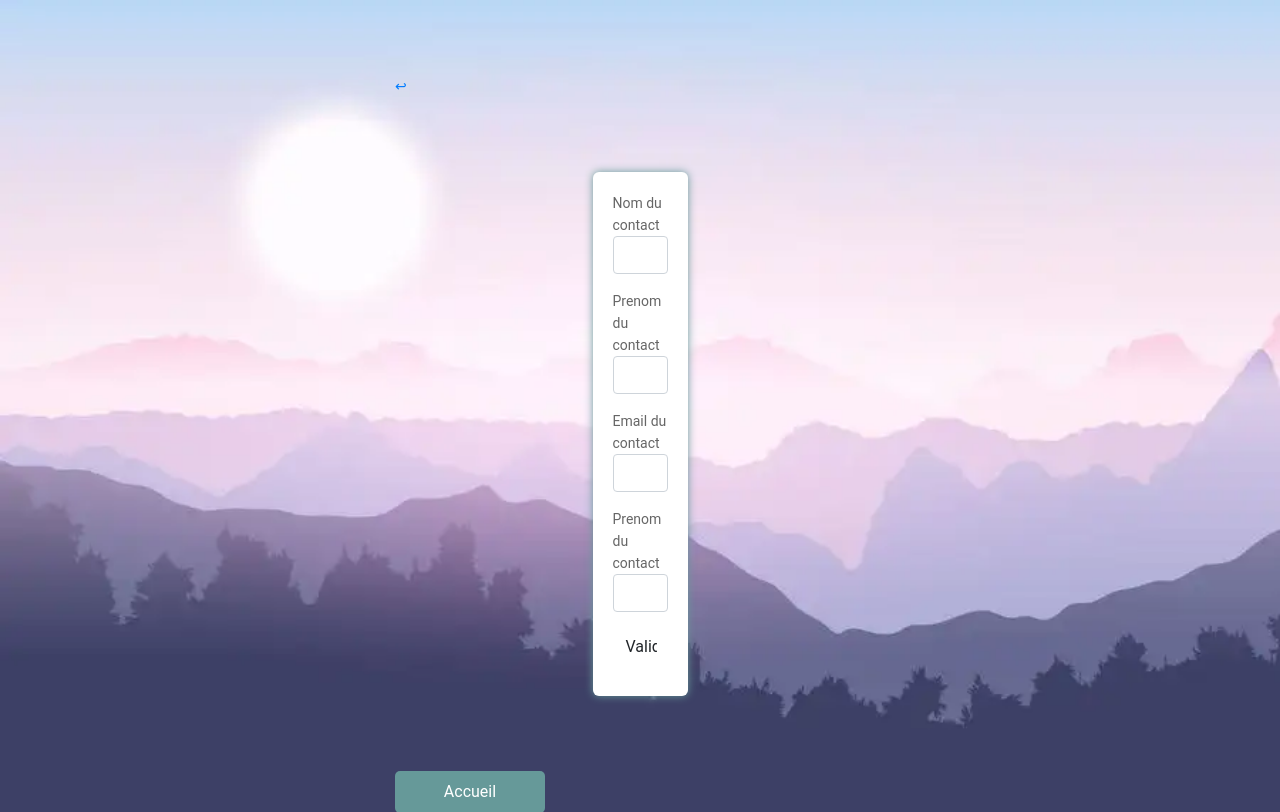
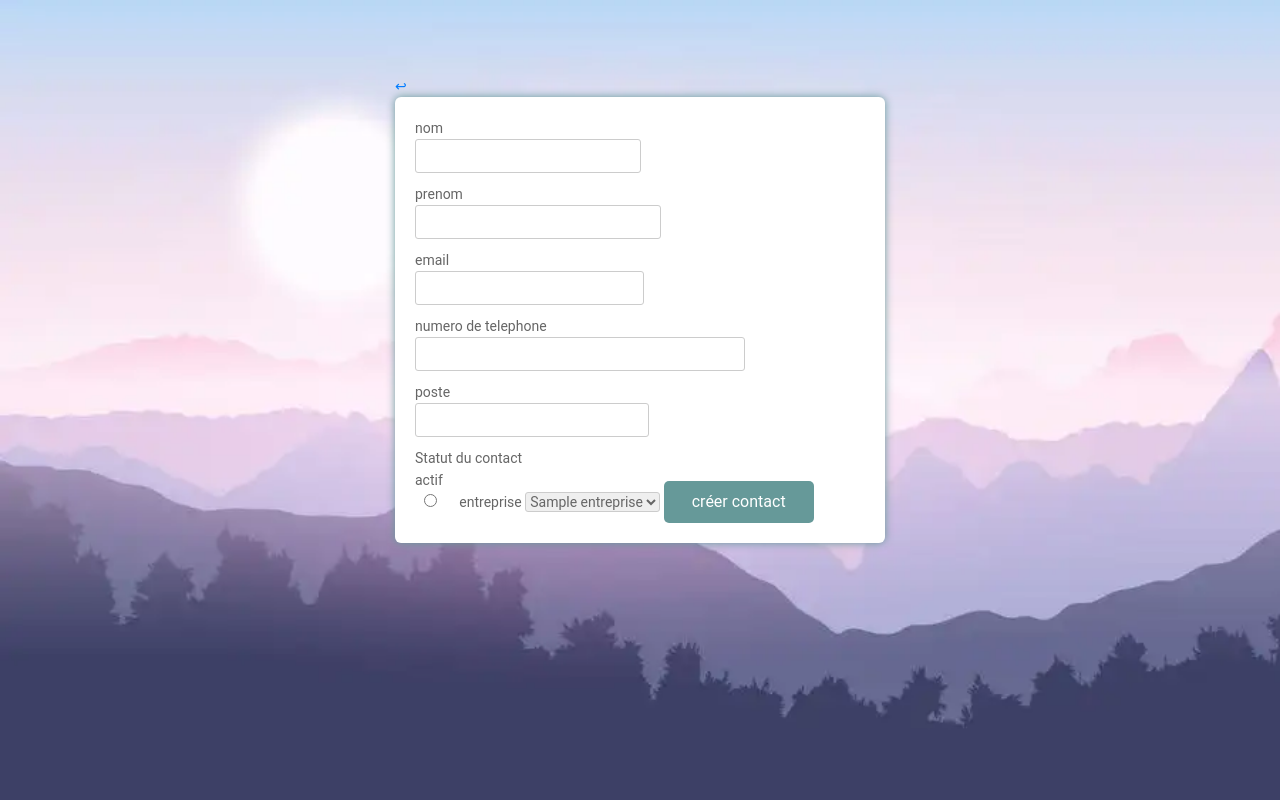
Before and after one commit to Spyroxa/Projet-Transversal-TPRE215, a Flask app: page /ajout-contact in a window 1280 px wide. Shown: the top 812 px of the page. Run offline with Flask 2, Linux system fonts and the light colour scheme; tables that the repository leaves empty hold one stand-in row (values such as "Sample post"); some libraries are stand-ins or nearby versions.

Commit message:
ajout formulaire de contact

```diff
--- a/main.py
+++ b/main.py
@@ -69,22 +69,46 @@
         return render_template('login.html', form=form)
 
 
+    def stringer(tuple):
+        return str(tuple).strip("(),")
+
+
+    def getidentreprise(nom):
+        tab: tuple = (nom,)
+        sql = "SELECT identreprise FROM entreprise WHERE nom = %s;"
+        reponse = db.query(sql, tab)
+        identreprise = reponse[0]
+        return stringer(identreprise)
+
     @app.route('/ajout-contact', methods=['GET', 'POST'])
     def ajoutContact():
-        form = FormulaireCreationContact()
-        if form.validate_on_submit():
-            params: tuple = (
-                form.nom.data, form.numSiret.data, form.adressePostale.data,
-                form.codePostal.data, form.ville.data,
-                form.description.data, form.url.data)
+        sql = "SELECT nom FROM entreprise"
+        db.query(sql, )
+        reponse = db.query(sql, )
+        if reponse == []:
+            print("pas d'entreprise donc pas de contacts")
+        else:
+            if request.method == 'POST':
+                nom = request.form['nom']
+                prenom = request.form['prenom']
+                email = request.form['email']
+                poste = request.form['poste']
+                telephone = request.form['telephone']
+                print(request.form)
+                actif = 1 if 'statut' in request.form else 0
+                entreprise = getidentreprise(request.form['entreprise'])
+                record = (nom, prenom, email, poste, telephone, actif, entreprise)
+                print(record)
+                try:
+                    sql = """INSERT INTO personne (nom, prenom, email, poste, telephone, statut, entreprise_identreprise)
+                                VALUES ('%s', '%s', '%s', '%s', %s, '%s', %s);""" % record
+                    db_instance = DBSingleton.Instance()
+                    db_instance.query(sql)
+                except:
+                    print('pas bon')
+            retourner = render_template('contactForm.html', reponses=reponse)
+            return retourner
 
-            sql = "INSERT INTO entreprise (nom, NSiret, adressePostale, codePostal, ville, description, url) VALUES (%s,%s,%s,%s,%s,%s,%s); "
-            db.query(sql, params)
-            print("ça marche")
-        else:
-            print(" ça marche pas")
-
-        return render_template('login.html', form=form)
 
     @app.route('/', methods=['POST', 'GET'])
     def appeLogin():
@@ -109,7 +133,7 @@
         retourner = render_template('delentreprise.html', title=title, posts=posts)
         if request.method == "POST":
             id = request.form['identreprise']
-            sql = f"DELETE FROM entreprise WHERE identreprise NOT IN (SELECT entreprise_identreprise FROM facture) AND identreprise =  {id}"
+            sql = f"DELETE FROM entreprise WHERE identreprise NOT IN (SELECT entreprise_identreprise FROM facture) AND identreprise = {id}"
             print(sql)
             db_instance = DBSingleton.Instance()
             db_instance.query(sql)
--- a/static/style.css
+++ b/static/style.css
@@ -113,7 +113,7 @@
       z-index: 1;
       }
       input[type=radio], input[type=checkbox]  {
-      display: none;
+
       }
       label.radio {
       position: relative;
--- /dev/null
+++ b/templates/contactForm.html
@@ -0,0 +1,35 @@
+{% extends 'base.html' %}
+{% import "bootstrap/wtf.html" as wtf%}
+{% block content %}
+<form method="post" class="centrer">
+            <div>
+                <label> nom <input type="text" id="nom" name="nom"></label>
+            </div>
+            <div>
+                <label> prenom <input type="text" id="prenom" name="prenom"></label>
+            </div>
+            <div>
+                <label> email<input type="email" id="email" name="email"></label>
+            </div>
+            <div>
+                <label>numero de telephone <input type="text" id="telephone" name="telephone"></label>
+            </div>
+            <div>
+                <label>poste <input type="text" id="poste" name="poste"></label>
+            </div>
+            <p>Statut du contact</p>
+
+                <label>actif<input type="radio" class="boutonmerde" id="statut" name="statut" value="1"/></label>
+
+
+                <label>entreprise </label>
+                <select id="entreprise" name="entreprise">
+                    {% for value in reponses %}
+                        <option value="{{ value[0] }}">{{ value[0] }} {{ value[1] }}</option>
+                    {% endfor %}
+                </select>
+                <button class="button" type="submit">créer contact</button>
+            </div>
+        </form>
+{% endblock %}
+</body>
--- a/templates/delentreprise.html
+++ b/templates/delentreprise.html
@@ -20,7 +20,8 @@
 
             <th scope="col">
                 <input type="radio" name="post_id" value="{{ post[7] }}">
-                ID : {{ post[7] }}</input></th>
+                    Sélection :
+                </input></th>
         </tr>
     {% endfor %}
 
--- a/templates/interfacecontact.html
+++ b/templates/interfacecontact.html
@@ -35,7 +35,7 @@
        value="Voir les commentaires"></a>
 
 <div>
-    <a href="/form"><input class="modif"
+    <a href="/ajout-contact"><input class="modif"
        type="button"
        value="Ajouter un nouveau contact"></a>
     <a href="/modif-contact"><input class="modif"
```
